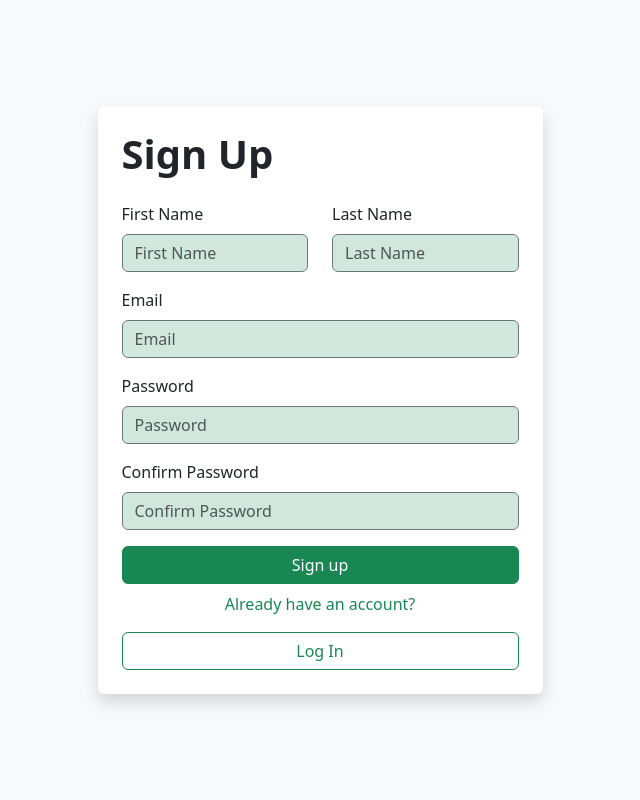
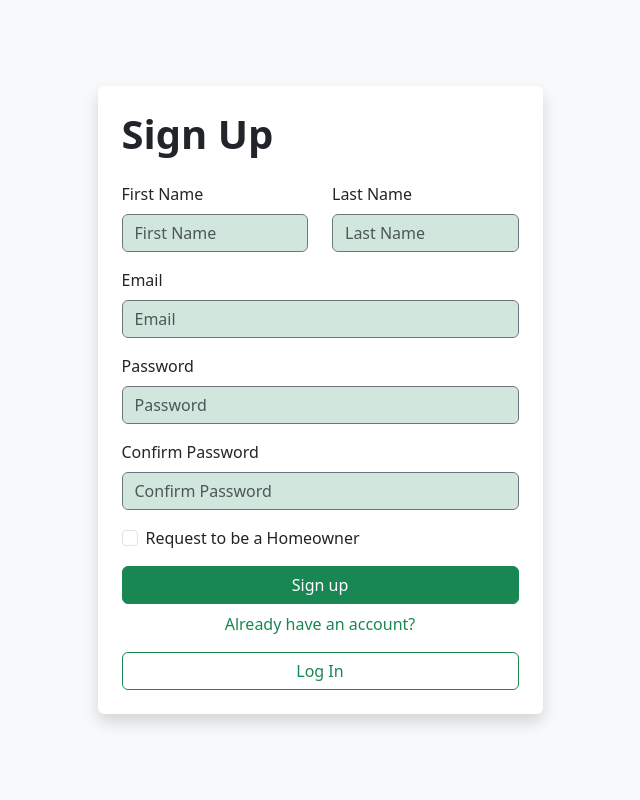
Before and after one commit to ExTBH/Database-Programming-2, a PHP site: page /signup.php in a window 1280 px wide. Shown: the part 71-871 px from the top of the page, without its empty margins (320-960 px from the left). Run offline with PHP 8.4, Linux system fonts and the light colour scheme.

Commit message:
pushing cause my laptop is tweaking

```diff
--- a/controllers/SignupController.php
+++ b/controllers/SignupController.php
@@ -57,4 +57,30 @@ class SignupController extends BaseController
             echo json_encode(['error' => "Error creating account: " . $errorInfo[2]]);
         }
     }
+
+    //create request method
+
+    public function createRequest($first_name, $last_name, $email, $password)
+    {
+        $conn = Database::getInstance()->getConnection();
+
+        $stmt = $conn->prepare("INSERT INTO HomeOwnerRequets(email, first_name, last_name, password, created_at, approval_status, rejection_message)
+                               VALUES (?, ?, ?, ?, NOW(), 'pending', NULL)");
+
+        $success = $stmt->execute([
+            $email,
+            $first_name,
+            $last_name,
+            password_hash($password, PASSWORD_DEFAULT)
+        ]);
+
+        if ($success) {
+            http_response_code(201);
+            echo json_encode(['message' => 'Request submitted successfully']);
+        } else {
+            http_response_code(500);
+            echo json_encode(['error' => 'Failed to submit request']);
+        }
+    }
+
 }
--- a/signup.php
+++ b/signup.php
@@ -10,10 +10,15 @@ if ($_SERVER['REQUEST_METHOD'] === 'POST') {
     $last_name = isset($_POST['last_name']) ? htmlspecialchars($_POST['last_name']) : null;
     $email = isset($_POST['email']) ? htmlspecialchars($_POST['email']) : null;
     $password = isset($_POST['password']) ? htmlspecialchars($_POST['password']) : null;
+    $is_seller = isset($_POST['seller_checkbox']) ? true : false;
 
     // if fields are present...
     if ($first_name && $last_name && $email && $password) {
-        $controller->signup($first_name, $last_name, $email, $password);
+        if ($is_seller) {
+            $controller->createRequest($first_name, $last_name, $email, $password);
+        } else {
+            $controller->signup($first_name, $last_name, $email, $password);
+        }
     } else {
         echo "All fields are required.";
     }
--- a/views/auth/signup.phtml
+++ b/views/auth/signup.phtml
@@ -43,6 +43,11 @@ require_once __DIR__ . '/../../config.php';
                     <input type="password" id="confirm_password" name="confirm_password" placeholder="Confirm Password" required
                         class="form-control bg-success-subtle border-secondary" />
                 </div>
+                <!-- Request to be a Homeowner Checkbox -->
+                <div class="form-check mb-3">
+                    <input type="checkbox" id="request_homeowner" name="request_homeowner" class="form-check-input">
+                    <label for="request_homeowner" class="form-check-label">Request to be a Homeowner</label>
+                </div>
                 <!-- Sign Up Button -->
                 <div class="d-grid">
                     <button type="submit" class="btn btn-success">Sign up</button>
```
